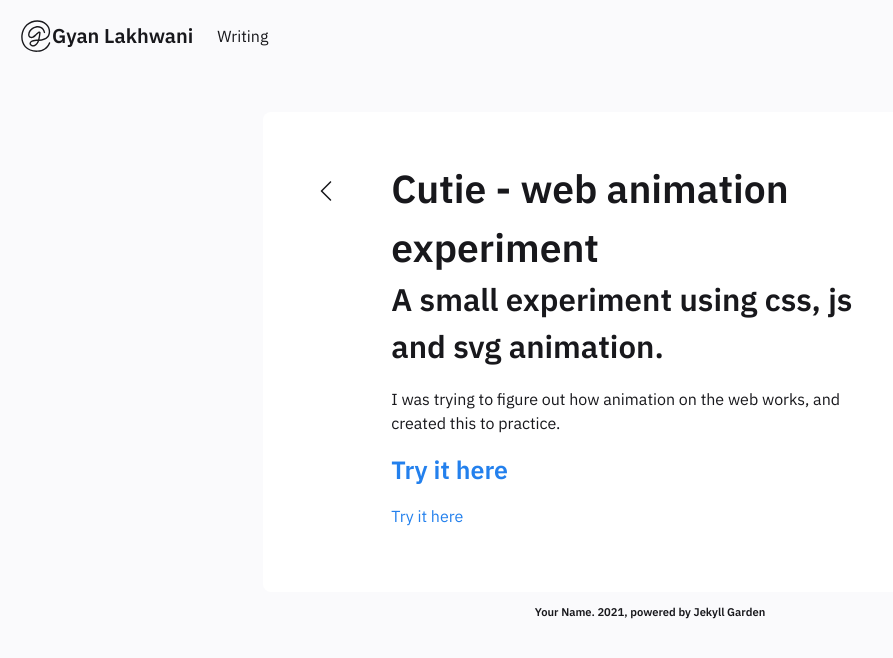
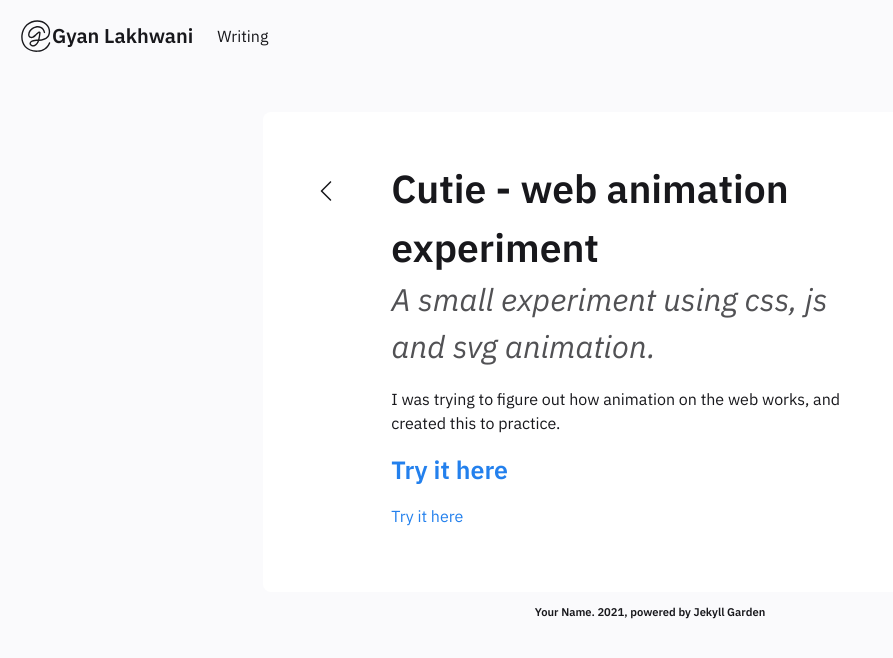
Before and after one commit to gyanl/garden, a Jekyll site: the page built from _notes/Public/2019-10-20-cutie.md, in a window 1280 px wide. Shown: the top 658 px of the page, without its empty margins (0-893 px from the left). Built offline with Jekyll 4.4.1, drawn with Linux system fonts in a browser that asks for light colours.

Commit message:
title css

```diff
--- a/_layouts/Post.html
+++ b/_layouts/Post.html
@@ -110,8 +110,8 @@
                                     </span>
                                 </a>
                             </div>
-                        <h1>{{page.title}}</h1>
-                        <h2>{{page.subtitle}}</h2>
+                        <h1 class="note-title">{{page.title}}</h1>
+                        <h2 class="note-subtitle">{{page.subtitle}}</h2>
                         {%- include Content.html -%}
                         {%- include Backlinks.html -%}
                         </div>
@@ -126,8 +126,8 @@
             {%- if page.content-type == "eg" -%}
                 <div class="column is-half">
                     <main>
-                        <h1>{{page.title}}</h1>
-                        <h2>{{page.subtitle}}</h2>
+                        <h1 class="note-title">{{page.title}}</h1>
+                        <h2 class="note-subtitle">{{page.subtitle}}</h2>
                         {%- include Content.html -%}
                         {%- include Footer.html -%}
 
@@ -139,8 +139,8 @@
 
             {%- if page.permalink == "/posts" -%}
                 <div class="column is-half">
-                    <h1>{{page.title}}</h1>
-                    <h2>{{page.subtitle}}</h2>
+                    <h1 class="note-title">{{page.title}}</h1>
+                    <h2 class="note-subtitle">{{page.subtitle}}</h2>
                     <div class="block">
                         {% for item in site.posts %}
                             <div class="block note-cards">
--- a/assets/css/style.css
+++ b/assets/css/style.css
@@ -150,6 +150,16 @@ main {
     letter-spacing: 0.2em;
 }
 */
+
+.note-title{
+  font-weight: 800;
+}
+
+.note-subtitle{
+  font-weight: 200;
+  font-style: italic;
+  opacity: .75;
+}
 
 /* Minor third with base font 14px */
 h1 {
```
